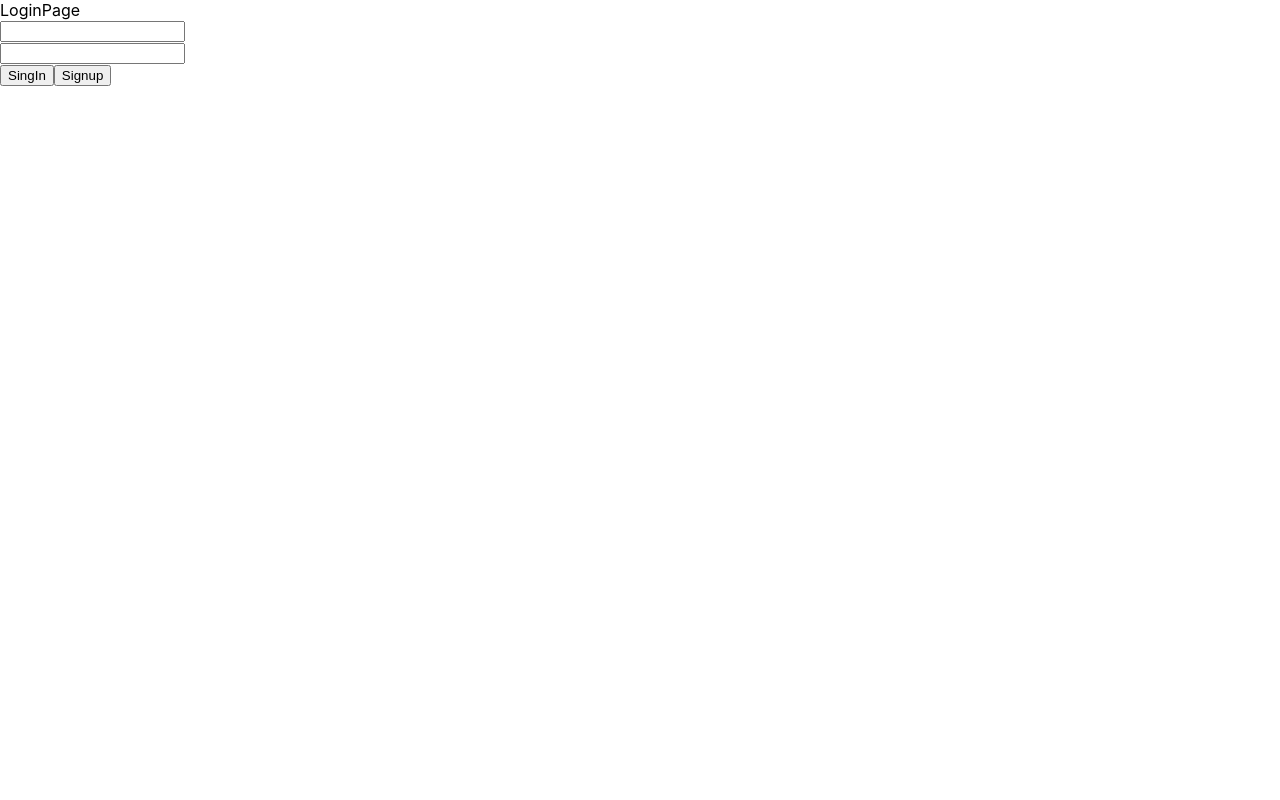
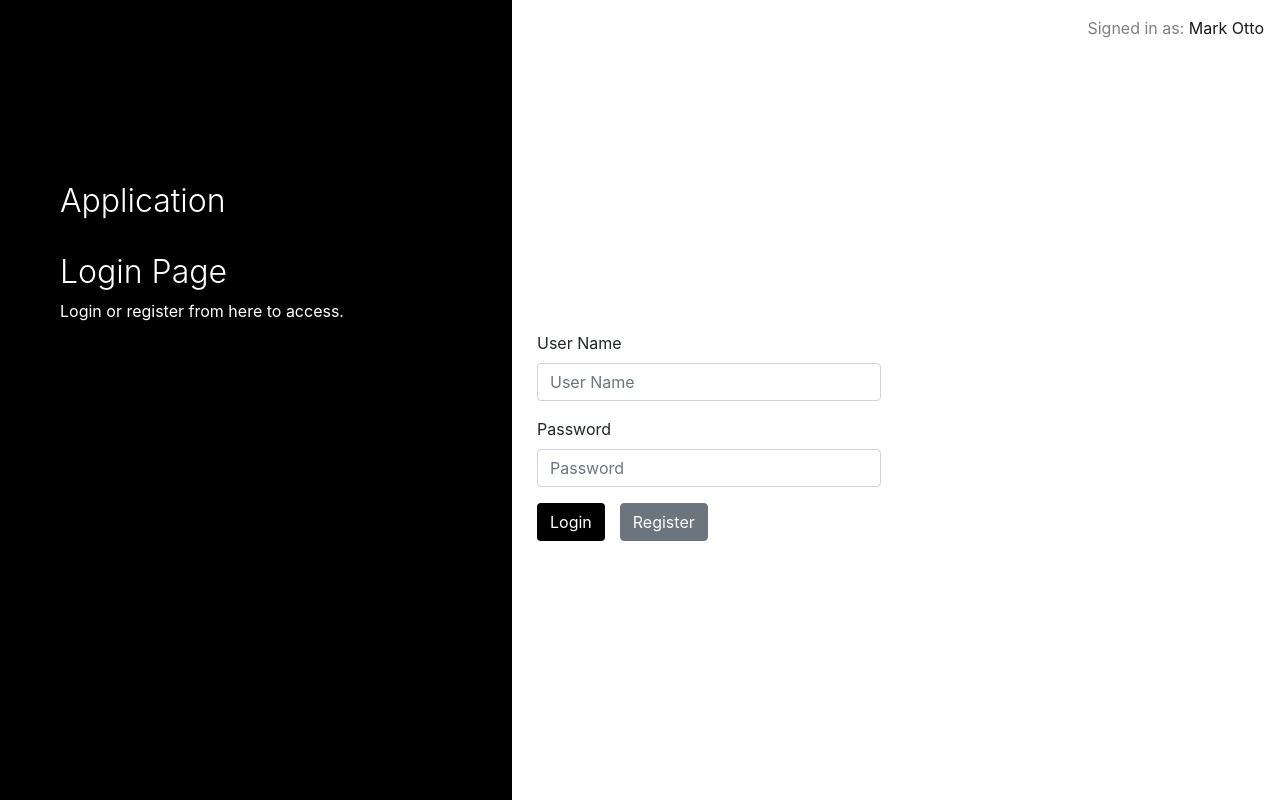
Before and after one commit to milkpanth/minipjcovid19, a React (Create React App) app: page /login in a window 1280 px wide. Built offline with nearby package versions, Linux system fonts and the light colour scheme; no server answers.

Commit message:
lohin css

```diff
--- a/src/components/LoginPage.js
+++ b/src/components/LoginPage.js
@@ -1,43 +1,116 @@
 import React, { useState } from 'react'
-import firebase from 'firebase/app';
+import firebase from 'firebase/app'
  import fire from '../config/fire'
+ import './loginPage.css'
+ import 'bootstrap/dist/css/bootstrap.min.css'
+ import { Nav, Navbar, Button, Form, FormControl } from 'react-bootstrap'
 
 function LoginPage () {
     const [email, setEmail] = useState('')
     const [password, setPassword] = useState('')
 
-  const signin = (e) =>{
-     e.preventDefault();
-     fire.auth().signInWithEmailAndPassword(email, password).then((u) => {
-         console.log('usingin',u)
-     }).catch((err) => {
+    const signin = e => {
+        e.preventDefault()
+        fire
+          .auth()
+          .signInWithEmailAndPassword(email, password)
+          .then(u => {
+            console.log('usingin', u)
+          })
+          .catch(err => {
          console.log(err)
      })
    }
    const signup = e => {
 
      e.preventDefault()
-     fire.auth().createUserWithEmailAndPassword(email, password).then((u) => {
-         console.log('usingup',u)
-     }).catch((err) => {
+     fire
+       .auth()
+       .createUserWithEmailAndPassword(email, password)
+       .then(u => {
+         console.log('usingup', u)
+       })
+       .catch(err => {
          console.log(err)
      })
  }
   return (
     <div>
-      LoginPage
-      <div>
-      <input type="text" name="email" onChange={e => setEmail(e.target.value)}></input>
+      <Navbar>
+         <Navbar.Brand href='/'>Navbar with text</Navbar.Brand>
+         <Navbar.Toggle />
+         <Navbar.Collapse className='justify-content-end'>
+           <Navbar.Text>
+             Signed in as: <a href='#login'>Mark Otto</a>
+           </Navbar.Text>
+         </Navbar.Collapse>
+       </Navbar>
+       <div className='sidenav'>
+         <div className='login-main-text'>
+           <h2>Application</h2>
+           <br></br>
+           <h2>Login Page</h2>
+           <p>Login or register from here to access.</p>
+         </div>
       </div>
-      <div>
-      <input type="password" name="password" onChange={e => setPassword(e.target.value)}
-        ></input>
-      </div>
-      <div>
-      <button type='submit' onClick={signin}>SingIn</button>
-         <button type='submit' onClick={signup}>Signup</button>
-      </div>
-    </div>
+      <div className='main'>
+         <div className='col-md-6 col-sm-12'>
+           <div className='login-form'>
+             <form>
+               <div className='form-group'>
+                 <label>User Name</label>
+                 <input
+                   type='text'
+                   onChange={e => setEmail(e.target.value)}
+                   className='form-control'
+                   placeholder='User Name'
+                 ></input>
+               </div>
+
+               <div className='form-group'>
+                 <label>Password</label>
+                 <input
+                   type='password'
+                   onChange={e => setPassword(e.target.value)}
+                   className='form-control'
+                   placeholder='Password'
+                 ></input>
+               </div>
+               <button type='submit' onClick={signin} className='btn btn-black'>
+                 Login
+               </button>
+               <button type='submit' onClick={signup} className='btn btn-secondary'>
+                 Register
+               </button>
+             </form>
+           </div>
+         </div>
+       </div>
+       {/* <div className='Login-header'>
+         <div>
+           <input
+             type='text'
+             name='email'
+             onChange={e => setEmail(e.target.value)}
+           ></input>
+         </div>
+         <div>
+           <input
+             type='password'
+             name='password'
+             onChange={e => setPassword(e.target.value)}
+           ></input>
+         </div>
+         <div>
+           <button type='submit' onClick={signin}>
+             SingIn
+           </button>
+           <button type='submit' onClick={signup}>
+             Signup
+           </button>
+         </div>
+       </div> */}
+     </div>
   )
 }
 export default LoginPage;
--- /dev/null
+++ b/src/components/loginPage.css
@@ -0,0 +1,86 @@
+.Login-header {
+    min-height: 100vh;
+    display: flex;
+    flex-direction: column;
+    align-items: center;
+    justify-content: center;
+    font-size: calc(10px + 2vmin);
+    color: white;
+  }
+
+  body {
+    font-family: "Lato", sans-serif;
+}
+
+
+
+.main-head{
+    height: 150px;
+    background: #FFF;
+
+}
+
+.sidenav {
+    height: 100%;
+    background-color: #000;
+    overflow-x: hidden;
+    padding-top: 20px;
+}
+
+
+.main {
+    padding: 0px 10px;
+}
+
+@media screen and (max-height: 450px) {
+    .sidenav {padding-top: 15px;}
+}
+
+@media screen and (max-width: 450px) {
+    .login-form{
+        margin-top: 10%;
+    }
+
+    .register-form{
+        margin-top: 10%;
+    }
+}
+
+@media screen and (min-width: 768px){
+    .main{
+        margin-left: 40%;
+    }
+
+    .sidenav{
+        width: 40%;
+        position: fixed;
+        z-index: 1;
+        top: 0;
+        left: 0;
+    }
+
+    .login-form{
+        margin-top: 80%;
+    }
+
+    .register-form{
+        margin-top: 20%;
+    }
+}
+
+
+.login-main-text{
+    margin-top: 20%;
+    padding: 60px;
+    color: #fff;
+}
+
+.login-main-text h2{
+    font-weight: 300;
+}
+
+.btn-black{
+    background-color: #000 !important;
+    color: #fff !important;
+    margin-right: 15px;
+}
```
